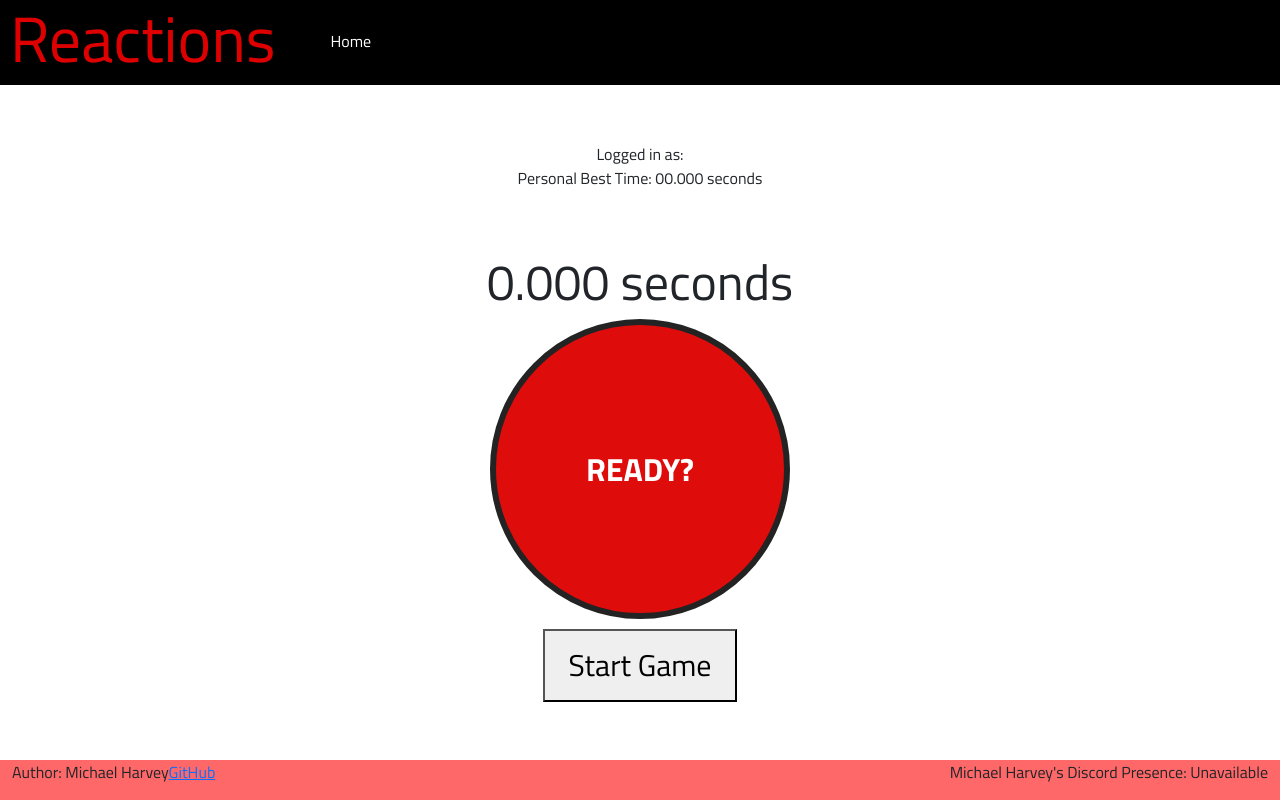
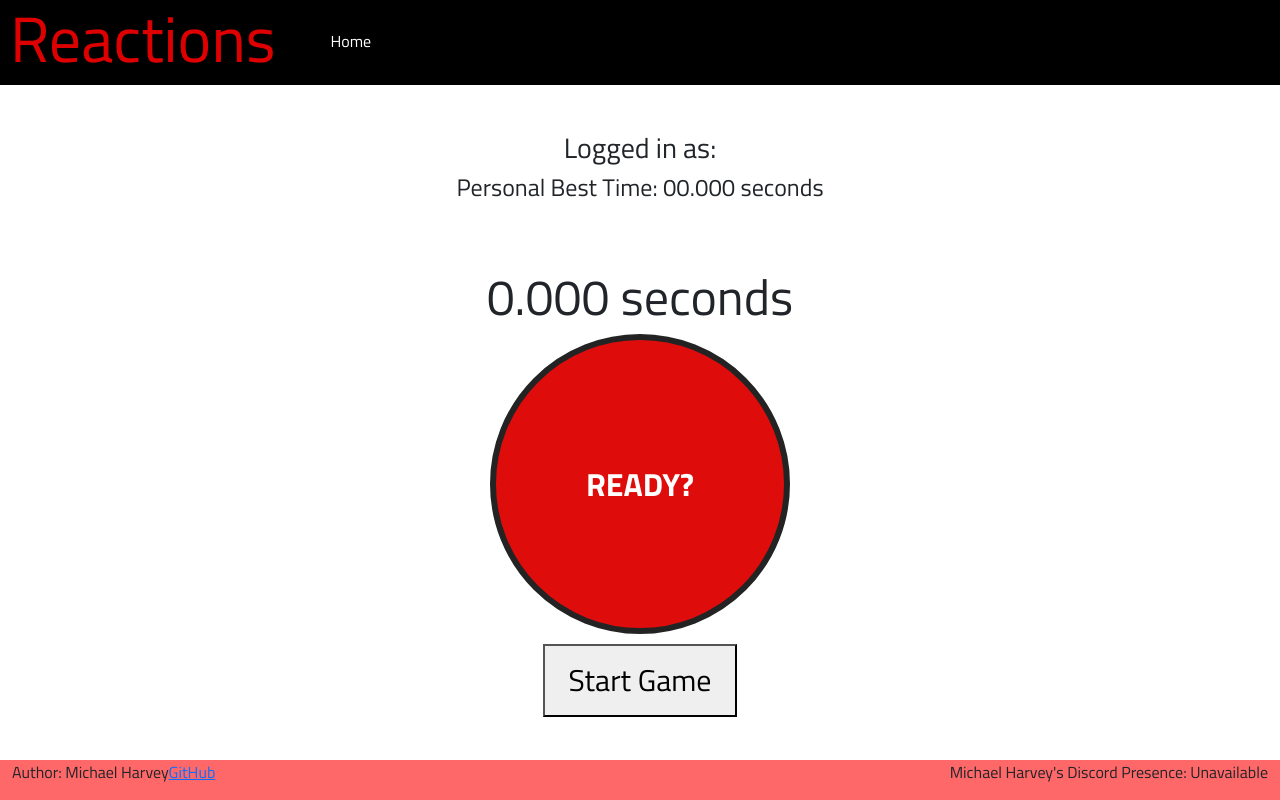
Before and after one commit to mharvey010/CS260-startup, a React (Vite) app: page /play in a window 1280 px wide. Built offline with nearby package versions, Linux system fonts and the light colour scheme; no server answers.

Commit message:
small adjustments to css for better sizing and coloring

```diff
--- a/src/app.css
+++ b/src/app.css
@@ -12,7 +12,7 @@ header {
     background: black;
 }
 
-header h1{
+header h1 {
     font-size: 4em;
     padding-left: 10px;
     padding-right: 40px;
--- a/src/play/play.css
+++ b/src/play/play.css
@@ -4,6 +4,15 @@
   padding: 0 1rem;
 }
 
+.play-header {
+  font-size: 1.75rem;
+}
+
 .player-info {
   margin-bottom: 0.25rem;
+  font-size: 1.5rem;
 }
+
+#userName {
+  color: rgb(222, 0, 0);
+}
--- a/src/play/play.jsx
+++ b/src/play/play.jsx
@@ -33,7 +33,7 @@ export function Play({ userName }) {
   return (
     <main className="play-page">
         <div className="play-header" style={{ textAlign: 'right' }}>
-            Logged in as: <span>{userName.split('@')[0]}</span>
+            Logged in as: <span id="userName">{userName.split('@')[0]}</span>
         </div>
         <div className="player-info" style={{ textAlign: 'right' }}>
             Personal Best Time: <span>{personalBest} seconds</span>
```
